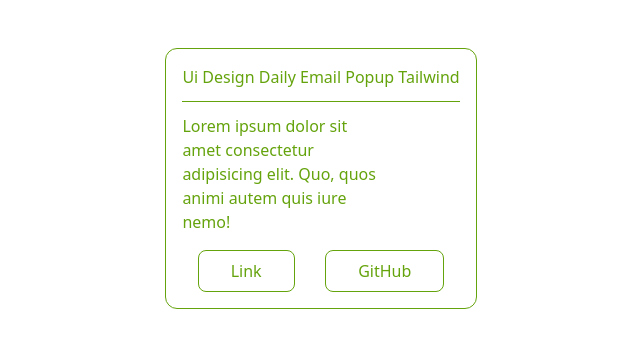
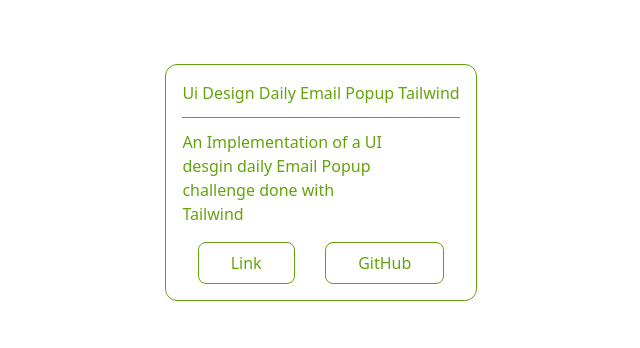
Before and after one commit to bolajiayeni/simple-tailwind-components, a website: page index.html in a window 1280 px wide. Shown: the whole page, without its empty margins (319-959 px from the left). Drawn offline with Linux system fonts and the light colour scheme.

Commit message:
Added descriptions for the components

```diff
--- a/index.html
+++ b/index.html
@@ -11,19 +11,37 @@
     <!-- Container div -->
     <div class="flex items-center justify-center bg-white h-full">
       <!-- Flexbox Items Container -->
-      <div class="flex flex-col space-y-6 my-12">
-
+      <div
+        class="flex flex-col p-4 space-y-6 my-12 md:flex-row md:space-y-0 md:space-x-6"
+      >
         <!-- Flex Items  -->
 
-        <div class=" group p-4 rounded-xl border border-lime-600 flex flex-col hover:bg-gradient-to-br from-lime-600 to-lime-700 hover:scale-105 duration-200 ">
-            <h3 class="text-lime-600 capitalize font-medium group-hover:text-white text-center">ui design daily email popup tailwind</h3>
-            <div class=" my-3 border-t border-lime-600 group-hover:border-white"></div>
-            <p class="text-lime-600 max-w-[200px] group-hover:text-white">Lorem ipsum dolor sit amet consectetur adipisicing elit. Quo, quos animi autem quis iure nemo!</p>
-            <div class="flex mt-4">
-                <a href="components/ui-design-daily-email-popup-tailwind/index.html" class="mx-auto inline-block px-8 py-2 text-lime-600 text-center border border-lime-600 font-medium rounded-lg group-hover:bg-white">Link</a>
-                <a href="#" class="mx-auto inline-block px-8 py-2 text-lime-600 text-center border border-lime-600 font-medium rounded-lg group-hover:bg-white">GitHub</a>
-            </div>
-
+        <div
+          class="group mx-4 p-4 rounded-xl border border-lime-600 flex flex-col hover:bg-gradient-to-br from-lime-600 to-lime-700 hover:scale-105 duration-200"
+        >
+          <h3
+            class="text-lime-600 capitalize font-medium group-hover:text-white text-center"
+          >
+            ui design daily email popup tailwind
+          </h3>
+          <div
+            class="my-3 border-t border-lime-600 group-hover:border-white"
+          ></div>
+          <p class="text-lime-600 max-w-[200px] group-hover:text-white">
+            An Implementation of a UI desgin daily Email Popup challenge done with Tailwind
+          </p>
+          <div class="flex mt-4 space-x-2">
+            <a
+              href="components/ui-design-daily-email-popup-tailwind/index.html"
+              class="mx-auto inline-block px-8 py-2 text-lime-600 text-center border border-lime-600 font-medium rounded-lg group-hover:bg-white"
+              >Link</a
+            >
+            <a
+              href="https://github.com/bolajiayeni/simple-tailwind-components/tree/master/components/ui-design-daily-email-popup-tailwind"
+              class="mx-auto inline-block px-8 py-2 text-lime-600 text-center border border-lime-600 font-medium rounded-lg group-hover:bg-white"
+              >GitHub</a
+            >
+          </div>
         </div>
       </div>
     </div>
```
